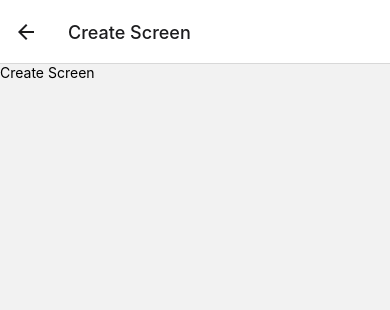
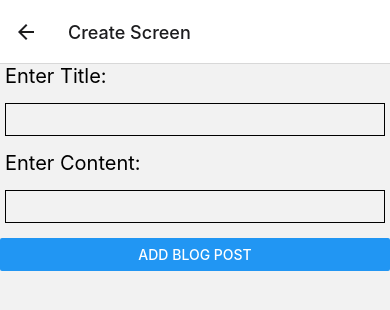
Before and after one commit to fatigit/blog-app, a React Native app: screen /Create in a window 390 px wide. Shown: the top 310 px of the page. Built offline with nearby package versions, Linux system fonts and the light colour scheme.

Commit message:
creating and saving a new post

```diff
--- a/src/context/BlogContext.js
+++ b/src/context/BlogContext.js
@@ -5,30 +5,37 @@
     case 'delete_blogpost':
       return state.filter(blogPost => blogPost.id !== action.payload);
     case 'add_blogpost':
-      return [...state, { id: Math.floor(Math.random() * 99999), title: `Blog Post #${state.length + 1}` }];
+      return [
+        ...state,
+        {
+          id: Math.floor(Math.random() * 99999),
+          title: action.payload.title,
+          content: action.payload.content
+        },
+      ];
     default:
       return state;
   }
 };
 
 const addBlogPost = dispatch => {
-  return () => {
-    dispatch({ type: 'add_blogpost' });
+  return (title, content, callback) => {
+    dispatch({type: 'add_blogpost', payload: {title, content}});
+    callback();
   };
 };
 
 const deleteBlogPost = dispatch => {
-  return (id) => {
-    dispatch({ type: 'delete_blogpost', payload: id });
+  return id => {
+    dispatch({type: 'delete_blogpost', payload: id});
   };
 };
 
-export const { Context, Provider } = createDataContext(
+export const {Context, Provider} = createDataContext(
   blogReducer,
-  { addBlogPost, deleteBlogPost },
-  []
+  {addBlogPost, deleteBlogPost},
+  [],
 );
-
 
 // Below code includes useState instead of useReducer for same work.
 /*
--- a/src/screens/CreateScreen.js
+++ b/src/screens/CreateScreen.js
@@ -1,16 +1,49 @@
-import React, { useContext } from "react";
-import { Text, View, StyleSheet } from 'react-native';
-import { Context } from "../context/BlogContext";
-
+import React, {useContext, useState} from 'react';
+import {Text, TextInput, View, StyleSheet, Button} from 'react-native';
+import {Context} from '../context/BlogContext';
 
 const CreateScreen = ({navigation, route}) => {
-    return (
-        <View>
-            <Text>Create Screen</Text>
-        </View>
-    );
+  const [title, setTitle] = useState('');
+  const [content, setContent] = useState('');
+  const {addBlogPost} = useContext(Context);
+
+  return (
+    <View>
+      <Text style={styles.label}>Enter Title:</Text>
+      <TextInput
+        style={styles.input}
+        value={title}
+        onChangeText={text => setTitle(text)}
+      />
+      <Text style={styles.label}>Enter Content:</Text>
+      <TextInput
+        style={styles.input}
+        value={content}
+        onChangeText={text => setContent(text)}
+      />
+      <Button title="Add Blog Post" onPress={() => {
+        addBlogPost(title, content, () => {
+            navigation.navigate('Index');
+        });
+        }}/>
+    </View>
+  );
 };
 
-const styles = StyleSheet.create({});
+const styles = StyleSheet.create({
+  input: {
+    fontSize: 18,
+    borderWidth: 1,
+    borderColor: 'black',
+    marginBottom: 15,
+    padding: 5,
+    margin: 5,
+  },
+  label: {
+    fontSize: 20,
+    marginBottom: 10,
+    marginLeft: 5,
+  },
+});
 
 export default CreateScreen;
--- a/src/screens/IndexScreen.js
+++ b/src/screens/IndexScreen.js
@@ -6,11 +6,10 @@
 
 
 const IndexScreen = ({ navigation }) => {
-  const { state, addBlogPost, deleteBlogPost } = useContext(Context);
+  const { state, deleteBlogPost } = useContext(Context);
 
   return (
     <View>
-      <Button title="Add Post" onPress={addBlogPost} />
       <FlatList
         data={state}
         keyExtractor={blogPost => blogPost.title}
```
